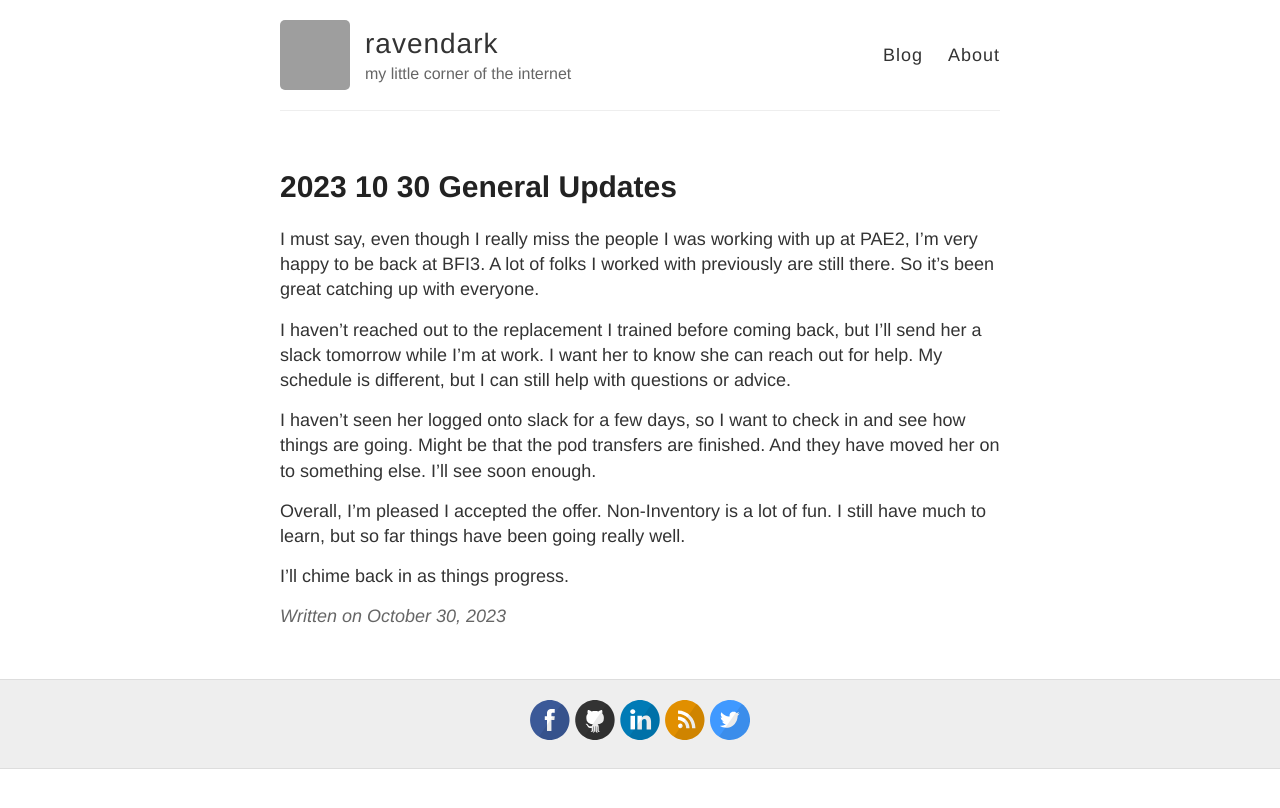
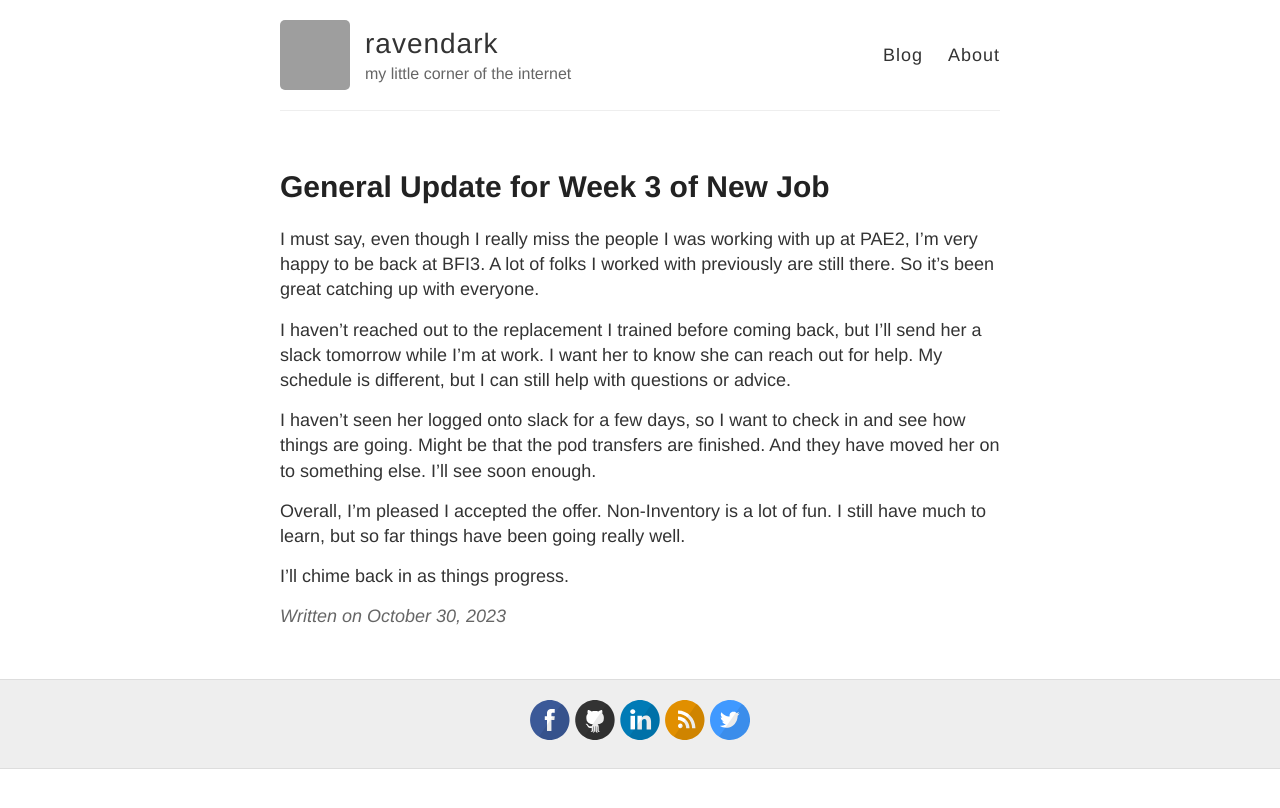
Before and after one commit to ravendark/ravendark.github.io, a Jekyll site: the page built from _posts/2023-10-30-General-Updates.md, in a window 1280 px wide. Shown: the top 808 px of the page. Built offline with Jekyll 4.4.1, drawn with Linux system fonts in a browser that asks for light colours; comment, search, counter and statistics services are not loaded; grey boxes are pictures that could not be loaded.

Commit message:
updated file names, added titles and dates

```diff
--- a/_posts/2023-10-30-2023-10-30-General-Updates.md
+++ b/_posts/2023-10-30-General-Updates.md
@@ -1,6 +1,6 @@
 ---
 layout: post
-title:
+title: General Update for Week 3 of New Job
 date: 2023-10-30 19:36
 category:
 author:
```
Also changed, not shown: _posts/2023-02-24-Getting-closer-to-start.md (renamed from _posts/2023-02-24-2023-02-24-Getting-closer-to-start.md), _posts/2023-10-19-How-Quickly-Things-Change.md (renamed from _posts/2023-10-19-2023-10-19-How-Quickly-Things-Change.md).
